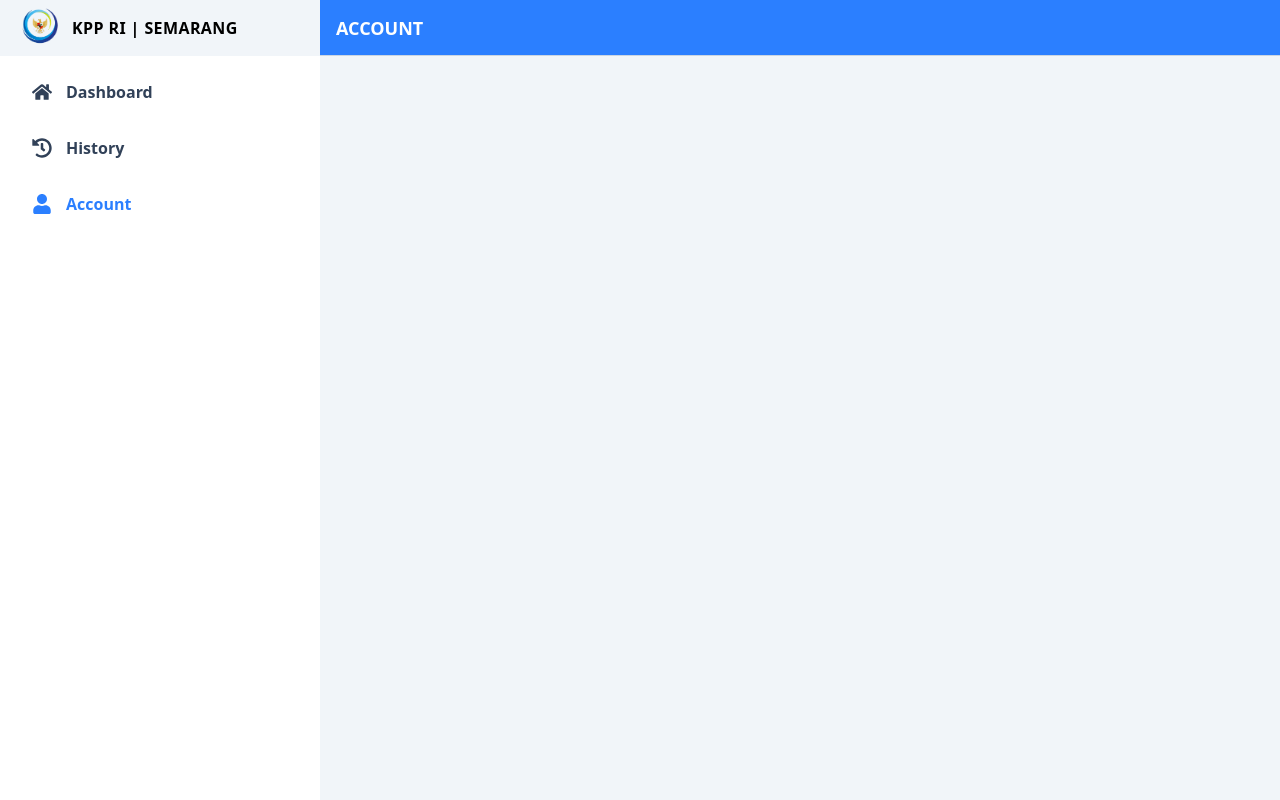
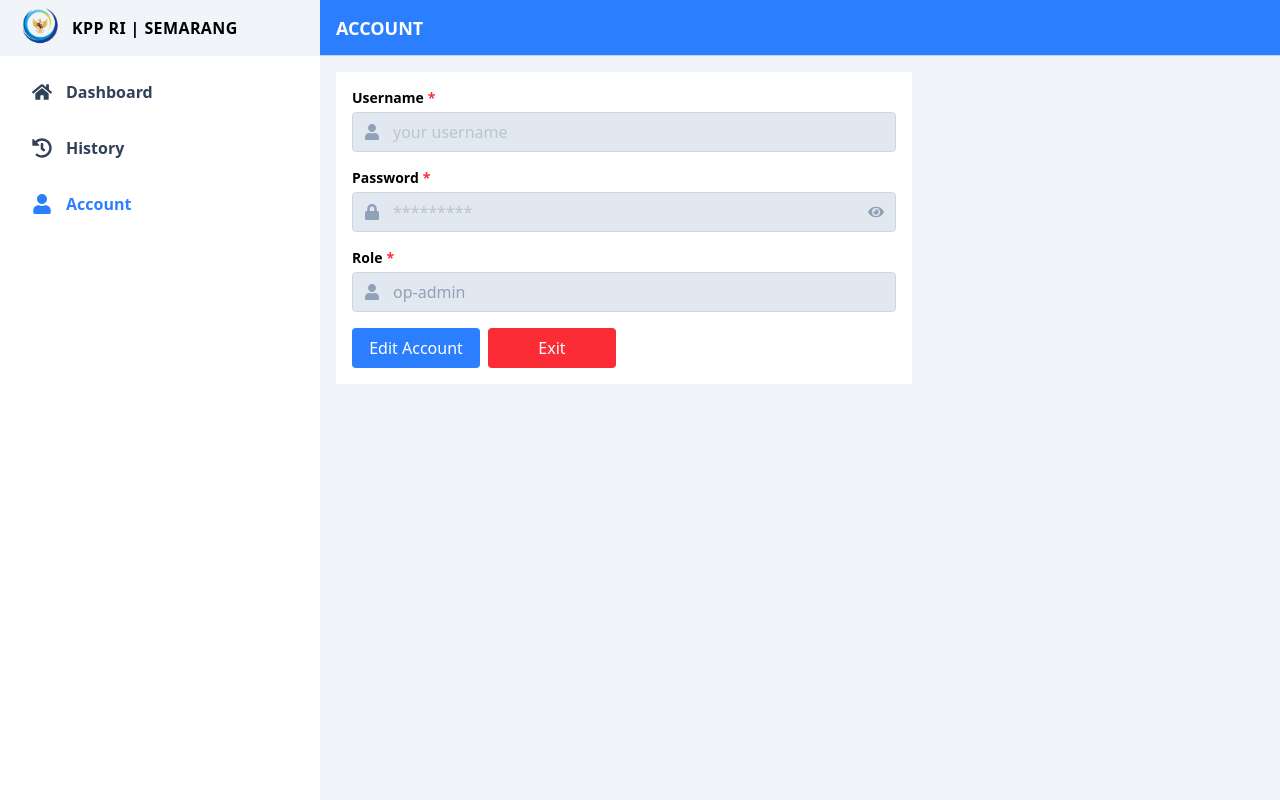
Before and after one commit to yudhaginongpratidina/kkp-semarang, a React (Vite) app: page /account in a window 1280 px wide. Built offline with nearby package versions, Linux system fonts and the light colour scheme.

Commit message:
'update'

```diff
--- a/src/features/Account/AccountForm.tsx
+++ b/src/features/Account/AccountForm.tsx
@@ -1,6 +1,79 @@
-export default function AccountForm(){
+// dependencies
+import { z } from "zod"
+
+// components
+import { FormControl, TextField, Button } from "../../components"
+
+// stores
+import { useAccountStore } from "../../stores"
+
+// icons
+import { FaLock, FaUser } from "react-icons/fa"
+
+export default function AccountForm() {
+    const { username, password, role, setField, is_loading, is_edit, update } = useAccountStore()
+
     return (
-        <>
-        </>
+        <div className="w-full p-4">
+            <div className="w-full max-w-xl p-4 bg-white">
+                <FormControl onSubmit={update}>
+                    <TextField
+                        type="text" required={true} id="username" label="username" icon={<FaUser className="w-4 h-4" />} loading={is_loading}
+                        placeholder="your username" disabled={!is_edit}
+                        schema={z
+                            .string()
+                            .min(3, { message: "username must be at least 3 characters long" })}
+                        controller={{
+                            value: username,
+                            onChange: (e) => setField('username', e.target.value)
+                        }}
+                    />
+                    <TextField
+                        type="password" required={true} id="password" label="password" icon={<FaLock className="w-4 h-4" />} loading={is_loading}
+                        placeholder="*********" disabled={!is_edit}
+                        schema={z
+                            .string()
+                            .min(3, { message: "password must be at least 3 characters long" })}
+                        controller={{
+                            value: password,
+                            onChange: (e) => setField('password', e.target.value)
+                        }}
+                    />
+                    <TextField
+                        type="text" required={true} id="role" label="role" icon={<FaUser className="w-4 h-4" />} loading={is_loading}
+                        placeholder="your role" disabled
+                        schema={z
+                            .enum(['op-admin', 'op-customer-service', 'op-laboratory', 'op-smkhp'])}
+                        controller={{
+                            value: role,
+                            onChange: (e) => {
+                                const value = e.target.value as 'op-admin' | 'op-customer-service' | 'op-laboratory' | 'op-smkhp'
+                                setField('role', value)
+                            }
+                        }}
+                    />
+                    {is_edit && (
+                        <div className="w-full flex items-center gap-2">
+                            <Button type="submit" is_loading={is_loading} className="bg-blue-500 hover:bg-blue-600 text-white">
+                                Update
+                            </Button>
+                            <Button type="button" onClick={() => setField('is_edit', false)} is_loading={is_loading} className="bg-red-500 hover:bg-red-600 text-white">
+                                Cancel
+                            </Button>
+                        </div>
+                    )}
+                    {!is_edit && (
+                        <div className="w-full flex items-center gap-2">
+                            <Button type="button" onClick={() => setField('is_edit', true)} is_loading={is_loading} className="bg-blue-500 hover:bg-blue-600 text-white">
+                                Edit Account
+                            </Button>
+                            <Button type="button" onClick={() => setField('is_edit', true)} is_loading={is_loading} className="bg-red-500 hover:bg-red-600 text-white">
+                                Exit
+                            </Button>
+                        </div>
+                    )}
+                </FormControl>
+            </div>
+        </div>
     )
 }
--- /dev/null
+++ b/src/features/Account/index.tsx
@@ -0,0 +1 @@
+export { default as AccountForm } from './AccountForm'
--- a/src/stores/index.ts
+++ b/src/stores/index.ts
@@ -1 +1,2 @@
 export { default as useAuthStore } from './useAuthStore'
+export { default as useAccountStore } from './useAccountStore'
--- /dev/null
+++ b/src/stores/useAccountStore.ts
@@ -0,0 +1,36 @@
+import { create } from 'zustand'
+
+type AccountState = {
+    id: string
+    username: string
+    password: string
+    role: 'op-admin' | 'op-customer-service' | 'op-laboratory' | 'op-smkhp'
+    is_loading: boolean
+    is_edit: boolean
+    error: string | null
+}
+
+type AccountAction = {
+    setField: <K extends keyof AccountState>(key: K, value: AccountState[K]) => void,
+    update: () => Promise<void>,
+}
+
+const initialState: Omit<AccountState, 'is_loading' | 'error'> = {
+    username: '',
+    password: '',
+    role: 'op-admin',
+    id: '',
+    is_edit: false
+}
+
+const useAccountStore = create<AccountState & AccountAction>((set, get) => ({
+    ...initialState,
+    is_loading: false,
+    error: null,
+    setField: (key, value) => set({ [key]: value } as Partial<AccountState>),
+    update: async (e?: React.FormEvent) => {
+        e?.preventDefault()
+    }
+}))
+
+export default useAccountStore
--- a/src/views/AccountView.tsx
+++ b/src/views/AccountView.tsx
@@ -1,5 +1,6 @@
 // features
 import { KPPSidebar, KPPHeader, KPPMain } from "../features/Layout"
+import { AccountForm } from "../features/Account"
 
 export default function AccountView() {
     return (
@@ -7,6 +8,7 @@ export default function AccountView() {
             <KPPSidebar />
             <KPPMain>
                 <KPPHeader />
+                <AccountForm />
             </KPPMain>
         </div>
     )
```
